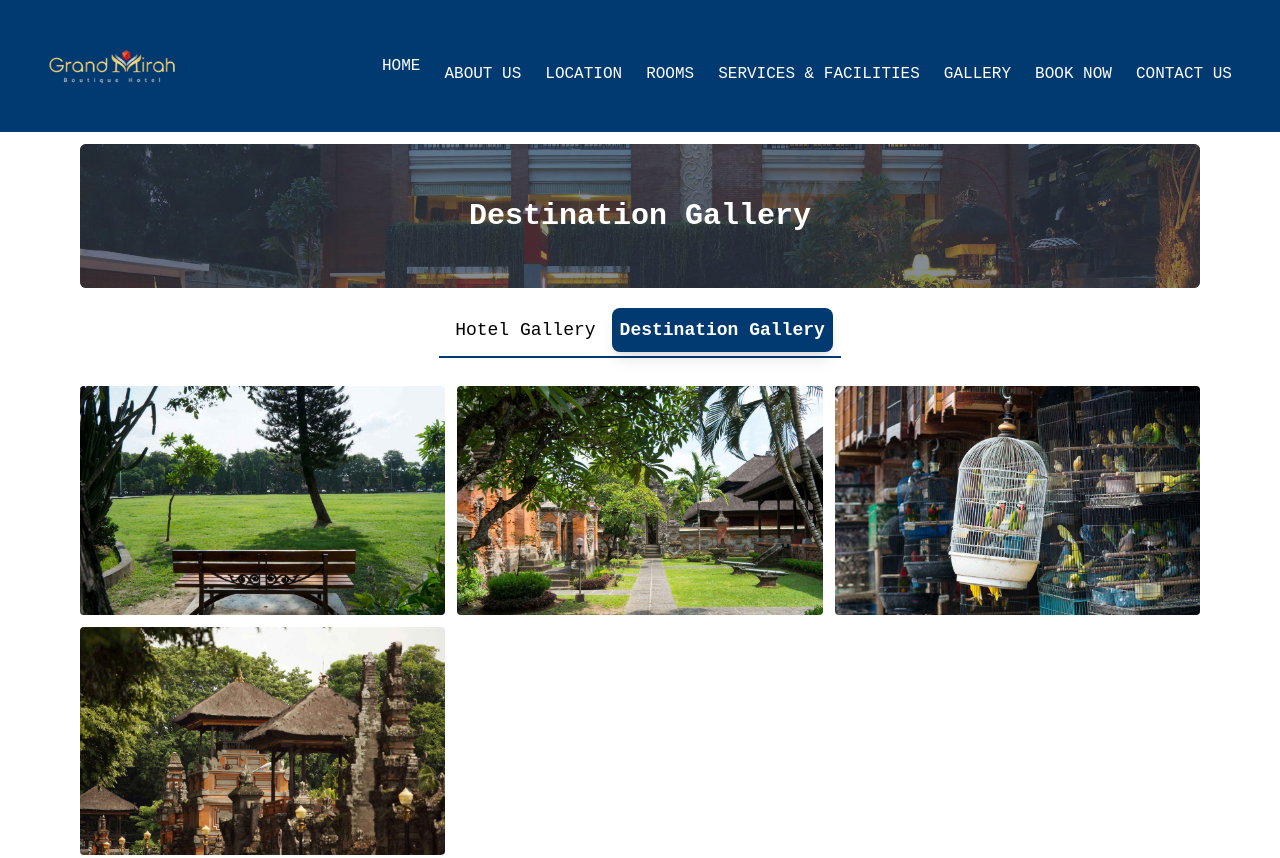
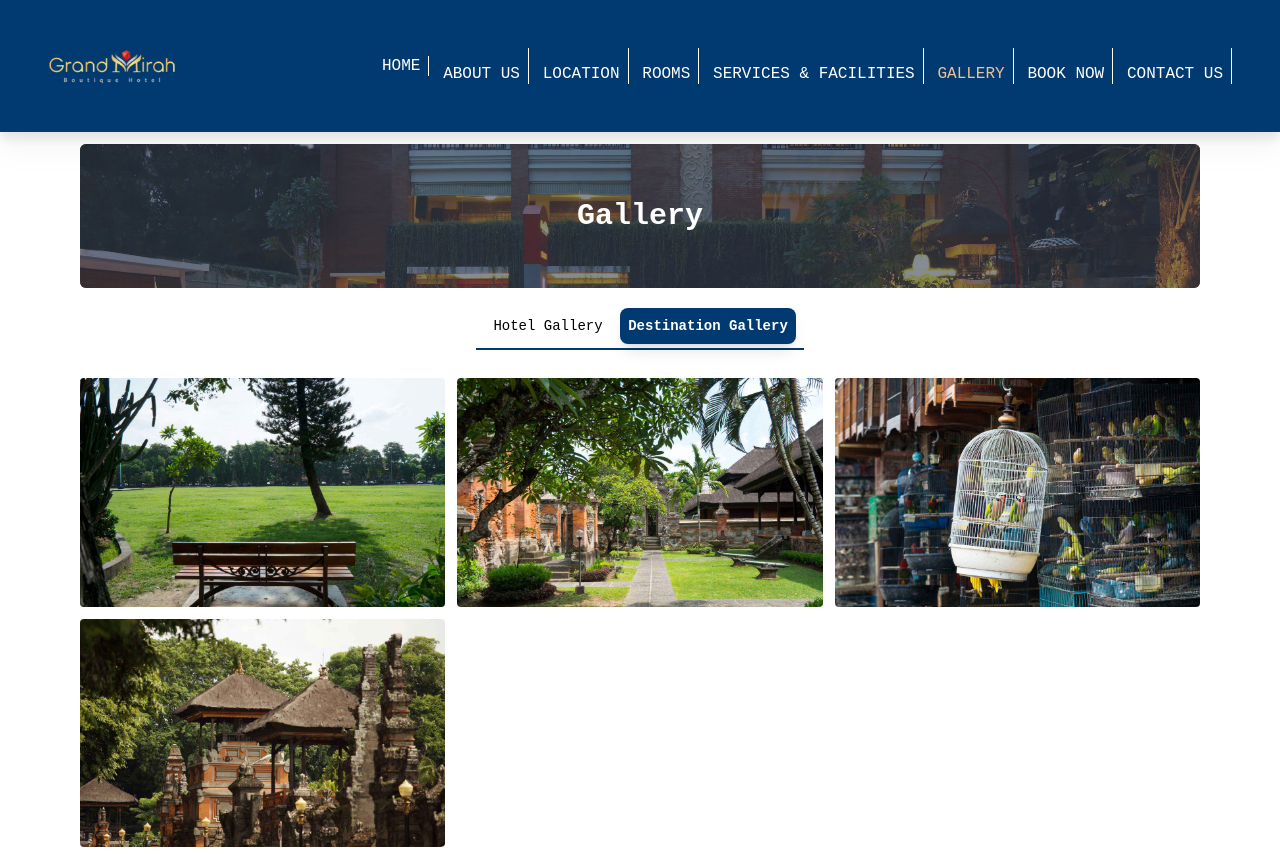
Before and after one commit to AgungMantra/GrandmirahWebsite, a website: page pages/destinationgallery.html in a window 1280 px wide. Shown: the top 858 px of the page. Drawn offline with nearby package versions, Linux system fonts and the light colour scheme.

Commit message:
update navbar & navigation gallery

```diff
--- a/pages/destinationgallery.html
+++ b/pages/destinationgallery.html
@@ -13,18 +13,18 @@
     <script src="https://unpkg.com/scrollreveal"></script>
   </head>
   <body class="overflow-x-hidden">
-    <header id="Srscale" class="px-7 sm:px-24 lg:px-12 py-7 bg-primary w-full flex lg:flex-row md:gap-y-5 justify-between items-center text-white fixed z-50">
+    <header id="Srscale" class="drop-shadow-xl px-7 sm:px-24 lg:px-12 py-7 bg-primary w-full flex lg:flex-row md:gap-y-5 justify-between items-center text-white fixed z-50">
       <img src="../imgasset/contact-logo-small.png" alt="logo" class="w-32 sm:w-48"/>
       <nav>
         <ul class="absolute top-20 w-full bg-primary py-5 sm:py-10 md:py-0 left-0 -translate-y-[50rem] md:translate-y-0 transition-all duration-700 -z-10 items-center justify-between text-sm xl:text-lg md:flex" id="menuList">
-          <li class="pl-7 sm:pl-24 md:pl-0"><a href="../index.html" class="hover:text-gray-400">HOME</a></li>
-          <li class="pt-4 pl-7 sm:pl-24 md:pt-0 md:pl-0"><a href="about.html" class="hover:text-gray-400">ABOUT US</a></li>
-          <li class="pt-4 pl-7 sm:pl-24 md:pt-0 md:pl-0"><a href="location.html" class="hover:text-gray-400">LOCATION</a></li>
-          <li class="pt-4 pl-7 sm:pl-24 md:pt-0 md:pl-0"><a href="rooms.html" class="hover:text-gray-400">ROOMS</a></li>
-          <li class="pt-4 pl-7 sm:pl-24 md:pt-0 md:pl-0"><a href="service.html" class="hover:text-gray-400">SERVICES & FACILITIES</a></li>
-          <li class="pt-4 pl-7 sm:pl-24 md:pt-0 md:pl-0"><a href="gallery.html" class="hover:text-gray-400">GALLERY</a></li>
-          <li class="pt-4 pl-7 sm:pl-24 md:pt-0 md:pl-0"><a href="booknow.html" class="hover:text-gray-400">BOOK NOW</a></li>
-          <li class="pt-4 pl-7 sm:pl-24 md:pt-0 md:pl-0"><a href="contactus.html" class="hover:text-gray-400">CONTACT US</a></li>
+          <li class="pl-7 border-r border-white transition-all pr-2 sm:pl-24 md:pl-0"><a href="../index.html" class="hover:text-gray-400">HOME</a></li>
+          <li class="pt-4 pl-7 border-r border-white transition-all pr-2 sm:pl-24 md:pt-0 md:pl-0"><a href="about.html" class="hover:text-gray-400">ABOUT US</a></li>
+          <li class="pt-4 pl-7 border-r border-white transition-all pr-2 sm:pl-24 md:pt-0 md:pl-0"><a href="location.html" class="hover:text-gray-400">LOCATION</a></li>
+          <li class="pt-4 pl-7 border-r border-white transition-all pr-2 sm:pl-24 md:pt-0 md:pl-0"><a href="rooms.html" class="hover:text-gray-400">ROOMS</a></li>
+          <li class="pt-4 pl-7 border-r border-white transition-all pr-2 sm:pl-24 md:pt-0 md:pl-0"><a href="service.html" class="hover:text-gray-400">SERVICES & FACILITIES</a></li>
+          <li id="navactive" class="pt-4 pl-7 border-r border-white transition-all pr-2 sm:pl-24 md:pt-0 md:pl-0"><a href="gallery.html" class="hover:text-gray-400">GALLERY</a></li>
+          <li class="pt-4 pl-7 border-r border-white transition-all pr-2 sm:pl-24 md:pt-0 md:pl-0"><a href="booknow.html" class="hover:text-gray-400">BOOK NOW</a></li>
+          <li class="pt-4 pl-7 border-r border-white transition-all pr-2 sm:pl-24 md:pt-0 md:pl-0"><a href="contactus.html" class="hover:text-gray-400">CONTACT US</a></li>
         </ul>
         <button class="md:hidden bg-opacity-50" id="menu">
           <svg xmlns="http://www.w3.org/2000/svg" class="w-7" viewBox="0 0 24 24"><g fill="none" stroke="white" stroke-linecap="round" stroke-width="2"><path d="M5 5L19 19"><animate fill="freeze" attributeName="d" dur="0.4s" values="M5 5L19 19;M5 5L19 5"/></path><path d="M12 12H12" opacity="0"><animate fill="freeze" attributeName="d" begin="0.2s" dur="0.4s" values="M12 12H12;M5 12H19"/><set attributeName="opacity" begin="0.2s" to="1" /></path><path d="M5 19L19 5"><animate fill="freeze" attributeName="d" dur="0.4s" values="M5 19L19 5;M5 19L19 19"/></path></g></svg>
@@ -35,9 +35,9 @@
     <!-- gallery Section -->
     <section class="px-7 sm:px-20 pb-8 pt-36" id="sec1">
       <div
-        class="flex flex-col text-center items-center justify-center mb-10 gap-1 md:px-0"
+        class="flex flex-col text-center items-center justify-center mb-10 gap-1 md:px-0 "
       >
-        <div id="Srscale" class="relative w-full" />
+        <div id="Srscale" class="relative w-full " />
         <img
           class="h-36 w-full object-cover rounded-md"
           src="../imgasset/gallery/gallery2.jpg"
@@ -45,15 +45,14 @@
         />
         <div class="absolute inset-0 bg-gray-700 opacity-60 rounded-md"></div>
         <div class="absolute inset-0 flex items-center justify-center">
-          <h2 class="text-white text-3xl font-bold">Destination Gallery</h2>
+          <h2 class="text-white text-3xl font-bold">Gallery</h2>
         </div>
-
       </div>
 
-      <div class="flex-row flex gap-1 px-2 py-1 items-center justify-center list-none my-3 border-b-2 border-primary text-lg">
-        <li id="hotelGallery" class="rounded-lg p-2" class="link transition-transform duration-300 ease-in-out hover:text-primary" ><a href="./gallery.html">Hotel Gallery</a></li>
+      <div class="flex-row flex gap-1 px-2 py-1 items-center justify-center list-none my-3 border-b-2 border-primary text-sm">
+        <li id="hotelGallery" class="rounded-lg py-2 w-32" class="link transition-transform duration-300 ease-in-out hover:text-primary" ><a href="./gallery.html">Hotel Gallery</a></li>
         <li class="border-primary"></li>
-        <li id="destinationgalery" class="active p-2 rounded-lg shadow-lg link" class="link transition-transform duration-300 ease-in-out hover:text-primary"><a href="./destinationgallery.html" >Destination Gallery</a></li>
+        <li id="destinationgalery" class="active py-2 w-44 rounded-lg shadow-lg link" class="link transition-transform duration-300 ease-in-out hover:text-primary"><a href="./destinationgallery.html" >Destination Gallery</a></li>
       </div>
 
       <div class="flex flex-col md:grid md:grid-cols-3 gap-3 mt-3" id="Srscale">
--- a/src/style.css
+++ b/src/style.css
@@ -34,3 +34,13 @@
 .link:hover {
   transform: scale(1.05);
 }
+#navactive{
+  color: #ebc297;
+  box-shadow: linear-gradient(
+    to bottom,
+    rgba(255, 0, 0, 0) 0%,
+    rgb(69, 211, 22) 12.5%,
+    rgb(65, 22, 221) 87.5%,
+    rgba(20, 225, 222, 0) 100%
+  );
+}
--- a/tailwind.config.js
+++ b/tailwind.config.js
@@ -5,7 +5,8 @@ module.exports = {
   theme: {
     extend: {
       colors: {
-        primary: '#003a70'
+        primary: '#003a70',
+        borcol: '#EAAF70'
       }
     },
   },
```
Also changed, not shown: index.html (+9 -9 lines), pages/about.html (+8 -8 lines), pages/booknow.html (+8 -8 lines), pages/contactus.html (+8 -8 lines), pages/gallery.html (+11 -11 lines), pages/location.html (+8 -8 lines), pages/rooms.html (+8 -8 lines), pages/service.html (+8 -8 lines), src/output.css.
